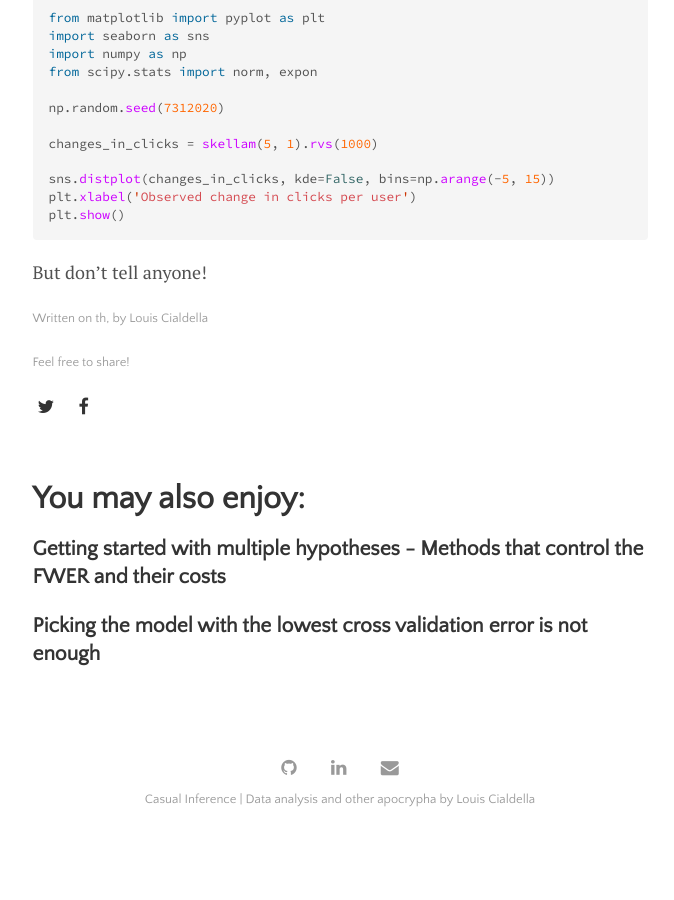
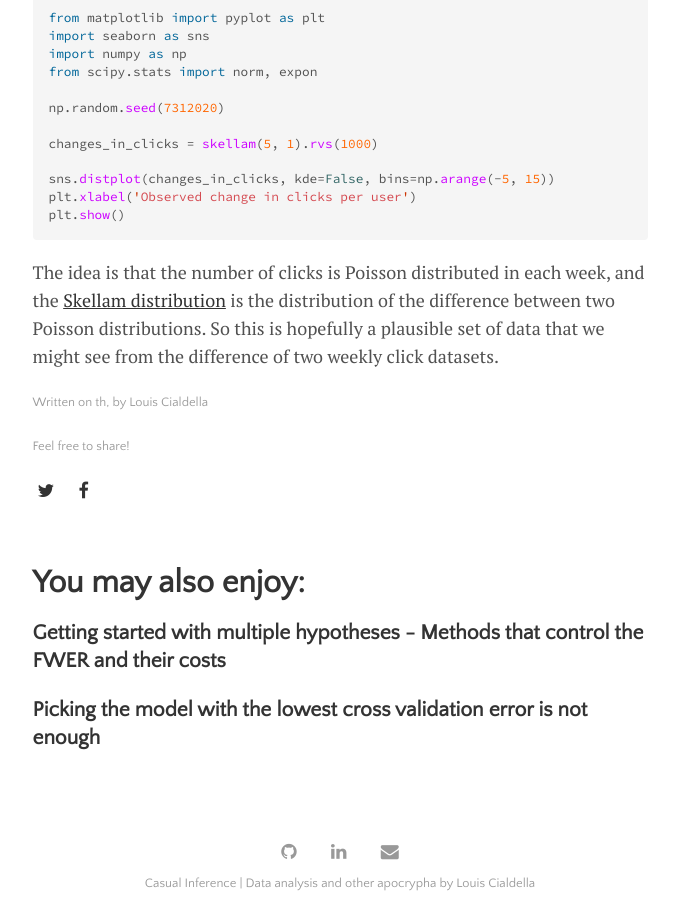
Before and after one commit to lmc2179/lmc2179.github.io, a Jekyll site: the page built from drafts/bayes_norm.md, in a window 1280 px wide and 900 px high, scrolled down 8375 px. Shown: the whole window, without its empty margins (300-974 px from the left). Built offline with Jekyll 4.4.1, drawn with Linux system fonts in a browser that asks for light colours; formulas are drawn with MathJax 3; before the commit the page ends 9220 px from its top, so only the background shows below that.

Commit message:
Update bayes_norm.md

````diff
--- a/drafts/bayes_norm.md
+++ b/drafts/bayes_norm.md
@@ -227,4 +227,4 @@ plt.xlabel('Observed change in clicks per user')
 plt.show()
 ```
 
-But don't tell anyone!
+The idea is that the number of clicks is Poisson distributed in each week, and the [Skellam distribution](https://en.wikipedia.org/wiki/Skellam_distribution) is the distribution of the difference between two Poisson distributions. So this is hopefully a plausible set of data that we might see from the difference of two weekly click datasets.
````
